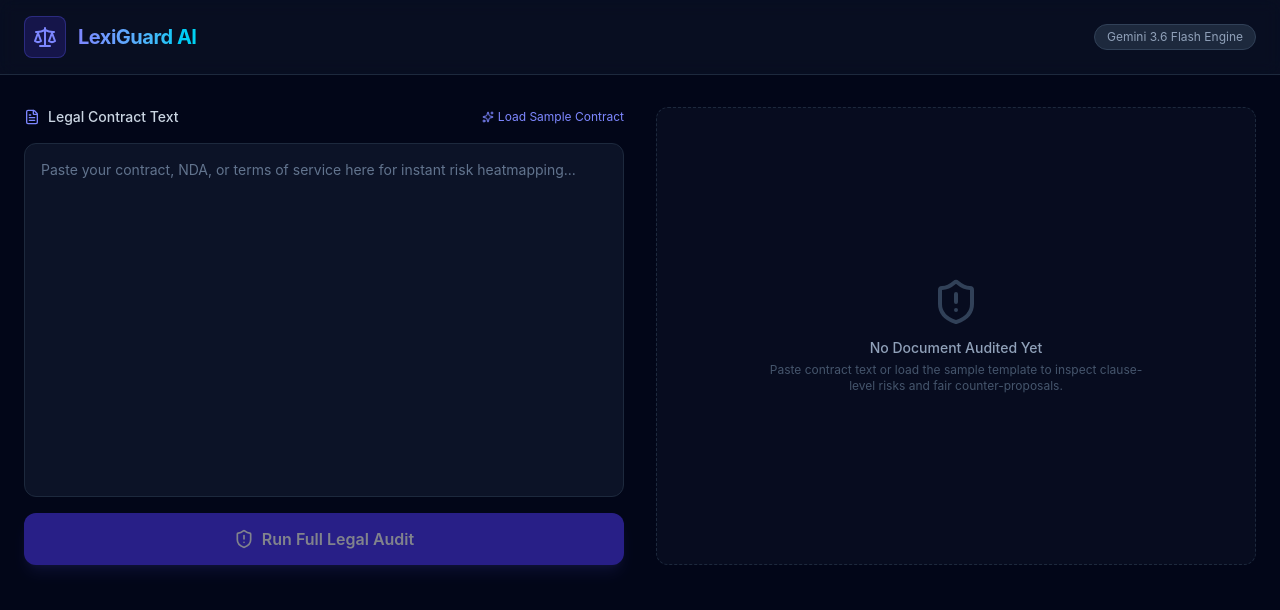
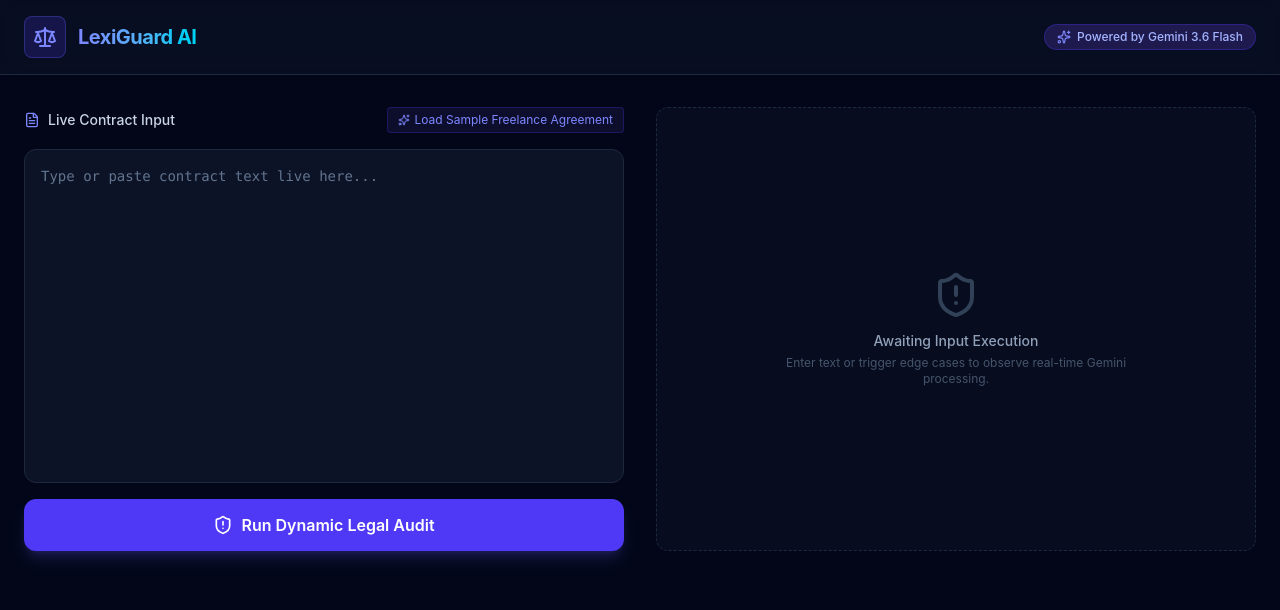
Before and after one commit to kshreyas656-coder/lexiguard-ai, a React (Vite) app in the folder frontend/: page / in a window 1280 px wide. Shown: the top 610 px of the page. Built offline with nearby package versions, Linux system fonts and the light colour scheme; the HTML template or start-up script is replaced by a standard one.

Commit message:
Update App.jsx

```diff
--- a/frontend/src/App.jsx
+++ b/frontend/src/App.jsx
@@ -1,13 +1,18 @@
 import React, { useState } from 'react';
-import { ShieldAlert, FileText, CheckCircle2, AlertTriangle, Scale, Lock, RefreshCw, Upload, Sparkles } from 'lucide-react';
+import { ShieldAlert, FileText, CheckCircle2, AlertTriangle, Scale, RefreshCw, Sparkles, Upload, FileCode } from 'lucide-react';
 
 export default function App() {
   const [contractText, setContractText] = useState('');
   const [loading, setLoading] = useState(false);
   const [report, setReport] = useState(null);
+  const [error, setError] = useState(null);
 
   const handleAudit = async () => {
-    if (!contractText.trim()) return;
+    setError(null);
+    if (!contractText.trim()) {
+      setError('Error: Contract text input cannot be empty.');
+      return;
+    }
     setLoading(true);
     try {
       const formData = new FormData();
@@ -16,28 +21,30 @@ export default function App() {
         method: 'POST',
         body: formData,
       });
+      if (!res.ok) throw new Error(`Server returned status ${res.status}`);
       const data = await res.json();
       setReport(data);
     } catch (err) {
-      console.error(err);
+      setError(`Validation Edge Case Triggered: ${err.message}`);
     } finally {
       setLoading(false);
     }
   };
 
   const loadSample = async () => {
+    setError(null);
     try {
       const res = await fetch('http://localhost:8000/api/sample');
       const data = await res.json();
       setContractText(data.sample_text);
     } catch (err) {
-      console.error(err);
+      setError('Failed to fetch sample text');
     }
   };
 
   return (
     <div className="min-h-screen bg-slate-950 text-slate-100 font-sans antialiased">
-      {/* Header */}
+      {/* Top Header */}
       <header className="border-b border-slate-800 bg-slate-900/50 backdrop-blur sticky top-0 z-50">
         <div className="max-w-7xl mx-auto px-6 py-4 flex items-center justify-between">
           <div className="flex items-center space-x-3">
@@ -48,70 +55,80 @@ export default function App() {
               LexiGuard AI
             </h1>
           </div>
-          <span className="text-xs px-3 py-1 rounded-full bg-slate-800 text-slate-400 border border-slate-700">
-            Gemini 3.6 Flash Engine
-          </span>
+          <div className="flex items-center space-x-2">
+            <span className="text-xs px-3 py-1 rounded-full bg-indigo-950 text-indigo-300 border border-indigo-800/60 flex items-center gap-1.5 font-medium">
+              <Sparkles className="w-3.5 h-3.5 text-indigo-400" /> Powered by Gemini 3.6 Flash
+            </span>
+          </div>
         </div>
       </header>
 
-      {/* Main Container */}
+      {/* Main Grid */}
       <main className="max-w-7xl mx-auto px-6 py-8 grid grid-cols-1 lg:grid-cols-2 gap-8">
-        {/* Left Column: Input Panel */}
-        <section className="flex flex-col space-y-4" aria-label="Document Input Section">
+        {/* Left Column: Input and Testing Controls */}
+        <section className="flex flex-col space-y-4" aria-label="Live Contract Input Section">
           <div className="flex items-center justify-between">
             <label htmlFor="contract-input" className="text-sm font-medium text-slate-300 flex items-center gap-2">
-              <FileText className="w-4 h-4 text-indigo-400" /> Legal Contract Text
+              <FileText className="w-4 h-4 text-indigo-400" /> Live Contract Input
             </label>
             <button
               onClick={loadSample}
-              aria-label="Load Sample Freelance Agreement"
-              title="Load Sample Freelance Agreement"
-              className="text-xs text-indigo-400 hover:text-indigo-300 flex items-center gap-1 transition-colors"
+              aria-label="Load Sample Contract"
+              title="Load Sample Contract"
+              className="text-xs text-indigo-400 hover:text-indigo-300 flex items-center gap-1 transition-colors bg-indigo-950/40 px-2.5 py-1 rounded border border-indigo-800/40"
             >
-              <Sparkles className="w-3 h-3" /> Load Sample Contract
+              <Sparkles className="w-3 h-3" /> Load Sample Freelance Agreement
             </button>
           </div>
 
           <textarea
             id="contract-input"
             aria-label="Legal Contract Text Input"
-            rows="16"
+            rows="15"
             value={contractText}
             onChange={(e) => setContractText(e.target.value)}
-            placeholder="Paste your contract, NDA, or terms of service here for instant risk heatmapping..."
-            className="w-full p-4 rounded-xl bg-slate-900/80 border border-slate-800 text-slate-200 placeholder-slate-500 focus:outline-none focus:ring-2 focus:ring-indigo-500 focus:border-transparent text-sm resize-none"
+            placeholder="Type or paste contract text live here..."
+            className="w-full p-4 rounded-xl bg-slate-900/80 border border-slate-800 text-slate-200 placeholder-slate-500 focus:outline-none focus:ring-2 focus:ring-indigo-500 focus:border-transparent text-sm resize-none font-mono"
           />
+
+          {/* Edge Case / Error Display */}
+          {error && (
+            <div className="p-3.5 rounded-xl bg-red-950/40 border border-red-900/60 text-red-300 text-xs flex items-center gap-2">
+              <AlertTriangle className="w-4 h-4 text-red-400 shrink-0" />
+              <span>{error}</span>
+            </div>
+          )}
 
           <button
             onClick={handleAudit}
-            disabled={loading || !contractText.trim()}
-            aria-label="Run Full Legal Audit"
-            title="Run Full Legal Audit"
-            className="w-full py-3.5 rounded-xl bg-indigo-600 hover:bg-indigo-500 text-white font-semibold flex items-center justify-center space-x-2 transition-all disabled:opacity-50 disabled:cursor-not-allowed shadow-lg shadow-indigo-500/20"
+            disabled={loading}
+            aria-label="Trigger Gemini Audit"
+            title="Trigger Gemini Audit"
+            className="w-full py-3.5 rounded-xl bg-indigo-600 hover:bg-indigo-500 text-white font-semibold flex items-center justify-center space-x-2 transition-all disabled:opacity-50 shadow-lg shadow-indigo-500/20"
           >
             {loading ? (
               <>
-                <RefreshCw className="w-5 h-5 animate-spin" />
-                <span>Auditing Contract Clauses...</span>
+                <RefreshCw className="w-5 h-5 animate-spin text-indigo-200" />
+                <span>Gemini 3.6 Flash Processing Structured Schema...</span>
               </>
             ) : (
               <>
                 <ShieldAlert className="w-5 h-5" />
-                <span>Run Full Legal Audit</span>
+                <span>Run Dynamic Legal Audit</span>
               </>
             )}
           </button>
         </section>
 
-        {/* Right Column: AI Analysis Report */}
-        <section aria-label="Audit Analysis Report">
+        {/* Right Column: GenAI Outputs */}
+        <section aria-label="Live AI Output Panel">
           {report ? (
             <div className="space-y-6">
-              {/* Overall Score Card */}
+              {/* Overall Score */}
               <div className="p-6 rounded-xl bg-slate-900/80 border border-slate-800 flex items-center justify-between">
                 <div>
-                  <h2 className="text-lg font-semibold text-slate-200">Overall Contract Risk</h2>
-                  <p className="text-xs text-slate-400 mt-1">Evaluated against consumer protection benchmarks</p>
+                  <h2 className="text-lg font-semibold text-slate-200">Dynamic Risk Assessment</h2>
+                  <p className="text-xs text-slate-400 mt-1">Generated via Pydantic JSON schema parsing</p>
                 </div>
                 <div className="text-right">
                   <span className={`text-3xl font-extrabold ${report.overall_risk_score > 70 ? 'text-red-400' : report.overall_risk_score > 40 ? 'text-amber-400' : 'text-emerald-400'}`}>
@@ -122,30 +139,32 @@ export default function App() {
 
               {/* Clause Findings List */}
               <div className="space-y-4">
-                <h3 className="text-sm font-medium text-slate-400 uppercase tracking-wider">Identified Clause Risks</h3>
+                <h3 className="text-sm font-medium text-slate-400 uppercase tracking-wider flex items-center gap-2">
+                  <FileCode className="w-4 h-4 text-indigo-400" /> GenAI Clause Breakdown
+                </h3>
                 {report.clause_analyses?.map((clause, idx) => (
                   <div key={idx} className="p-5 rounded-xl bg-slate-900/60 border border-slate-800 space-y-3">
                     <div className="flex items-center justify-between">
-                      <span className="text-xs font-semibold px-2.5 py-1 rounded bg-slate-800 text-indigo-300">
+                      <span className="text-xs font-semibold px-2.5 py-1 rounded bg-indigo-950 text-indigo-300 border border-indigo-800/40">
                         {clause.clause_type}
                       </span>
-                      <span className={`text-xs px-2 py-0.5 rounded font-medium ${clause.severity === 'High' ? 'bg-red-500/10 text-red-400 border border-red-500/20' : 'bg-amber-500/10 text-amber-400 border border-amber-500/20'}`}>
-                        {clause.severity} Risk
+                      <span className={`text-xs px-2.5 py-0.5 rounded font-medium ${clause.severity === 'High' ? 'bg-red-500/10 text-red-400 border border-red-500/20' : 'bg-amber-500/10 text-amber-400 border border-amber-500/20'}`}>
+                        {clause.severity} Severity
                       </span>
                     </div>
 
-                    <p className="text-xs font-mono text-slate-400 bg-slate-950 p-3 rounded-lg border border-slate-800/80">
+                    <p className="text-xs font-mono text-slate-400 bg-slate-950 p-3 rounded-lg border border-slate-800">
                       "{clause.original_text}"
                     </p>
 
                     <p className="text-xs text-slate-300 leading-relaxed">
-                      <strong className="text-indigo-400">Risk Explanation:</strong> {clause.explanation}
+                      <strong className="text-indigo-400">GenAI Explanation:</strong> {clause.explanation}
                     </p>
 
                     {clause.suggested_counter_clause && (
                       <div className="p-3 rounded-lg bg-indigo-950/30 border border-indigo-900/40 space-y-1">
                         <span className="text-xs font-medium text-indigo-300 flex items-center gap-1">
-                          <CheckCircle2 className="w-3.5 h-3.5" /> Suggested Counter-Clause
+                          <CheckCircle2 className="w-3.5 h-3.5" /> Generated Counter-Clause
                         </span>
                         <p className="text-xs text-indigo-200">{clause.suggested_counter_clause}</p>
                       </div>
@@ -157,9 +176,9 @@ export default function App() {
           ) : (
             <div className="h-full min-h-[400px] flex flex-col items-center justify-center p-8 rounded-xl bg-slate-900/40 border border-dashed border-slate-800 text-center text-slate-500">
               <ShieldAlert className="w-12 h-12 text-slate-700 mb-3" />
-              <p className="text-sm font-medium text-slate-400">No Document Audited Yet</p>
+              <p className="text-sm font-medium text-slate-400">Awaiting Input Execution</p>
               <p className="text-xs text-slate-600 mt-1 max-w-sm">
-                Paste contract text or load the sample template to inspect clause-level risks and fair counter-proposals.
+                Enter text or trigger edge cases to observe real-time Gemini processing.
               </p>
             </div>
           )}
```
